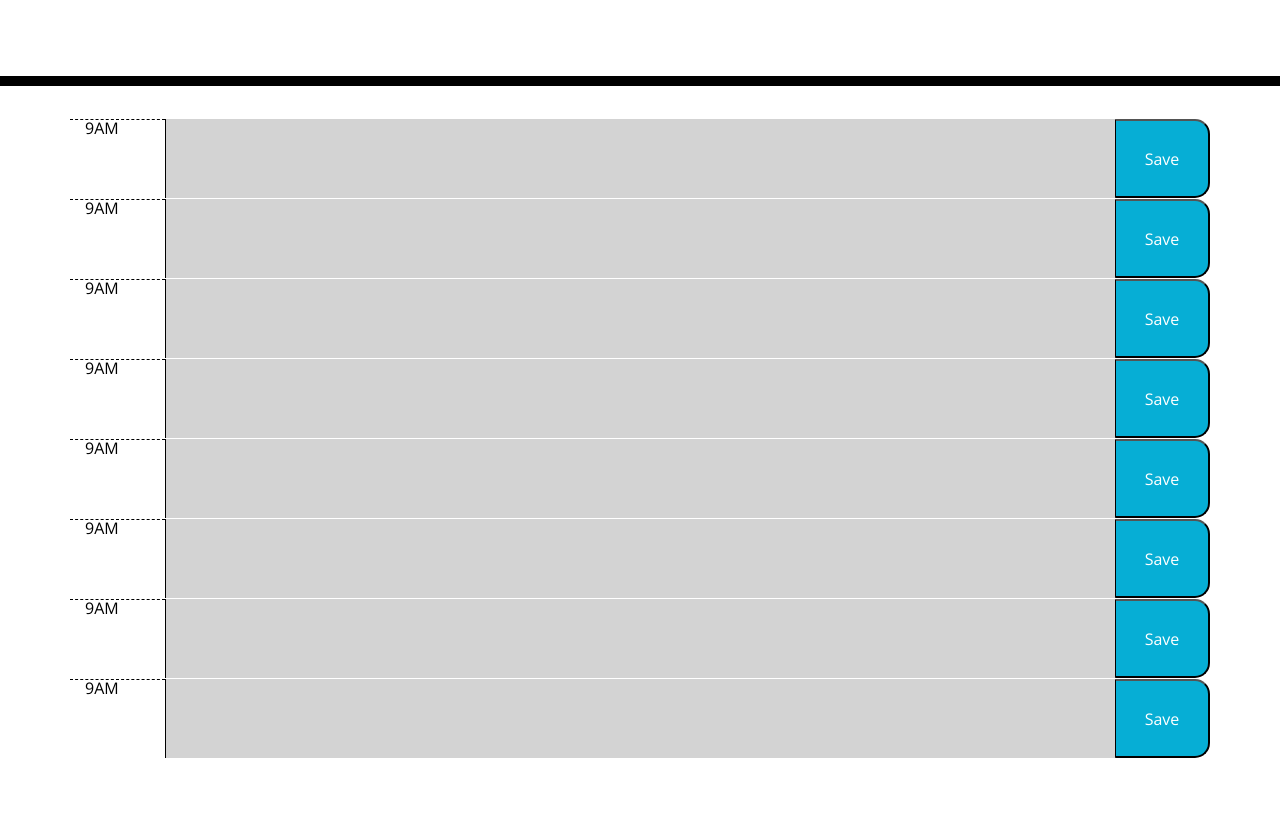
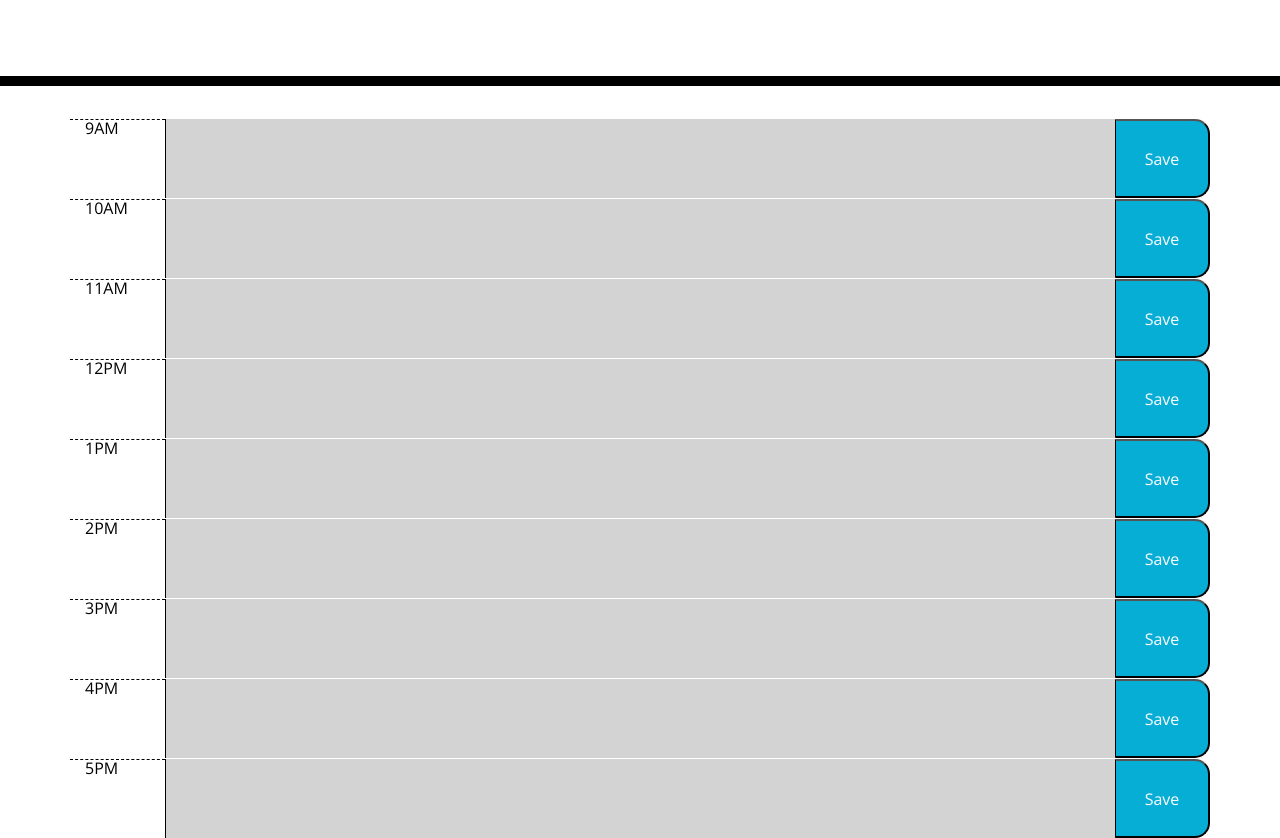
Before and after one commit to gemmac-coder/Work_Day_Scheduler, a plain HTML site: page index.html in a window 1280 px wide. Shown: the part 182-1020 px from the top of the page. Before the commit the page ends 940 px from the top, so only its background shows below. Drawn offline with nearby package versions, Linux system fonts and the light colour scheme.

Commit message:
added timeblocks for 9-5 hours

```diff
--- a/index.html
+++ b/index.html
@@ -39,7 +39,7 @@
       </div>
 
       <div class="row">
-        <div class="col-md-1 hour">9AM</div>
+        <div class="col-md-1 hour">10AM</div>
 
         <textarea class="col-md-10 past"></textarea>
 
@@ -47,7 +47,7 @@
       </div>
 
       <div class="row">
-        <div class="col-md-1 hour">9AM</div>
+        <div class="col-md-1 hour">11AM</div>
 
         <textarea class="col-md-10 past"></textarea>
 
@@ -55,7 +55,7 @@
       </div>
 
       <div class="row">
-        <div class="col-md-1 hour">9AM</div>
+        <div class="col-md-1 hour">12PM</div>
 
         <textarea class="col-md-10 past"></textarea>
 
@@ -63,7 +63,7 @@
       </div>
 
       <div class="row">
-        <div class="col-md-1 hour">9AM</div>
+        <div class="col-md-1 hour">1PM</div>
 
         <textarea class="col-md-10 past"></textarea>
 
@@ -71,7 +71,7 @@
       </div>
 
       <div class="row">
-        <div class="col-md-1 hour">9AM</div>
+        <div class="col-md-1 hour">2PM</div>
 
         <textarea class="col-md-10 past"></textarea>
 
@@ -79,7 +79,7 @@
       </div>
 
       <div class="row">
-        <div class="col-md-1 hour">9AM</div>
+        <div class="col-md-1 hour">3PM</div>
 
         <textarea class="col-md-10 past"></textarea>
 
@@ -87,7 +87,15 @@
       </div>
 
       <div class="row">
-        <div class="col-md-1 hour">9AM</div>
+        <div class="col-md-1 hour">4PM</div>
+
+        <textarea class="col-md-10 past"></textarea>
+
+        <button class="col-md-1 saveBtn">Save</button>
+      </div>
+
+      <div class="row">
+        <div class="col-md-1 hour">5PM</div>
 
         <textarea class="col-md-10 past"></textarea>
 
```
